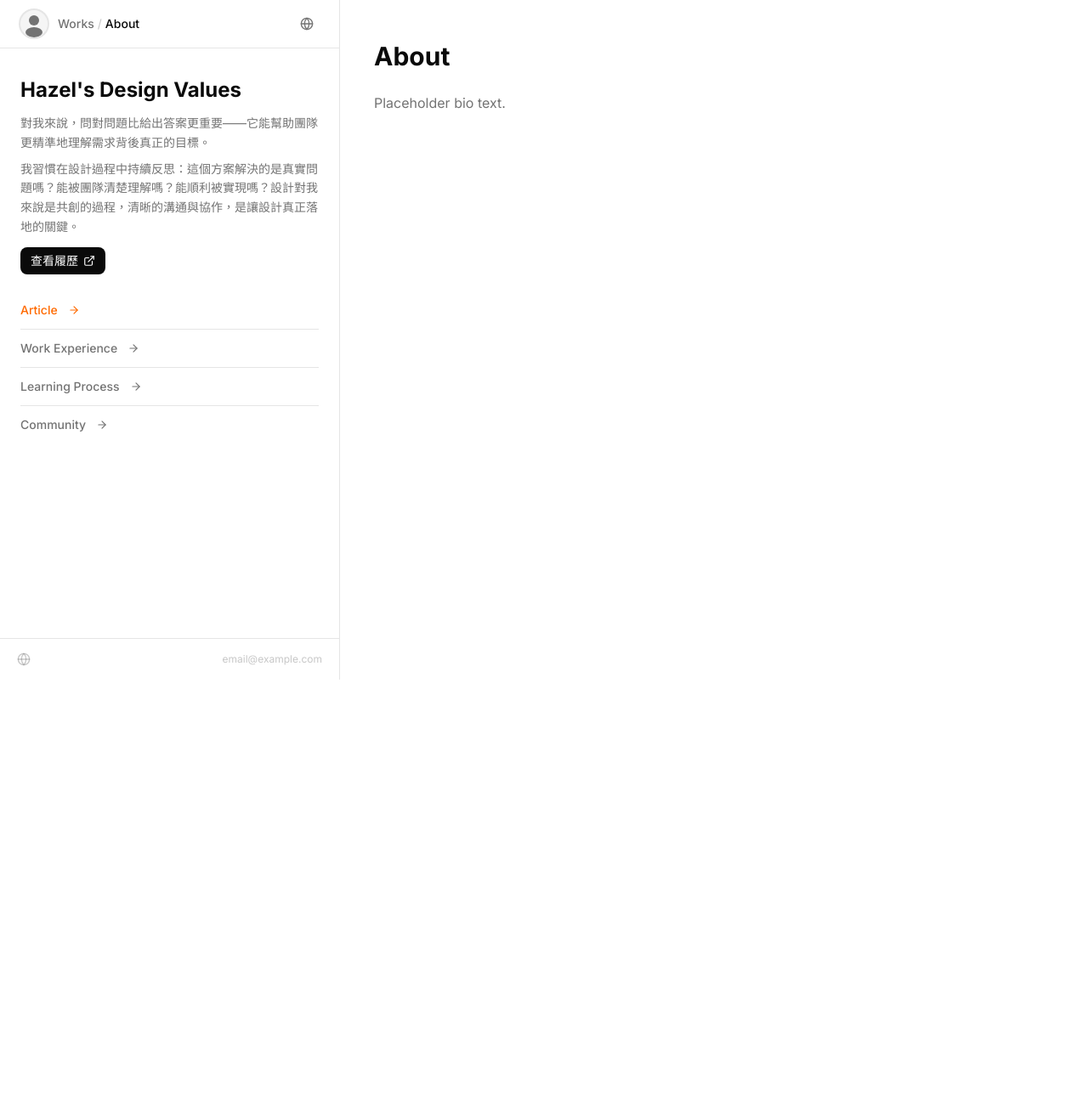
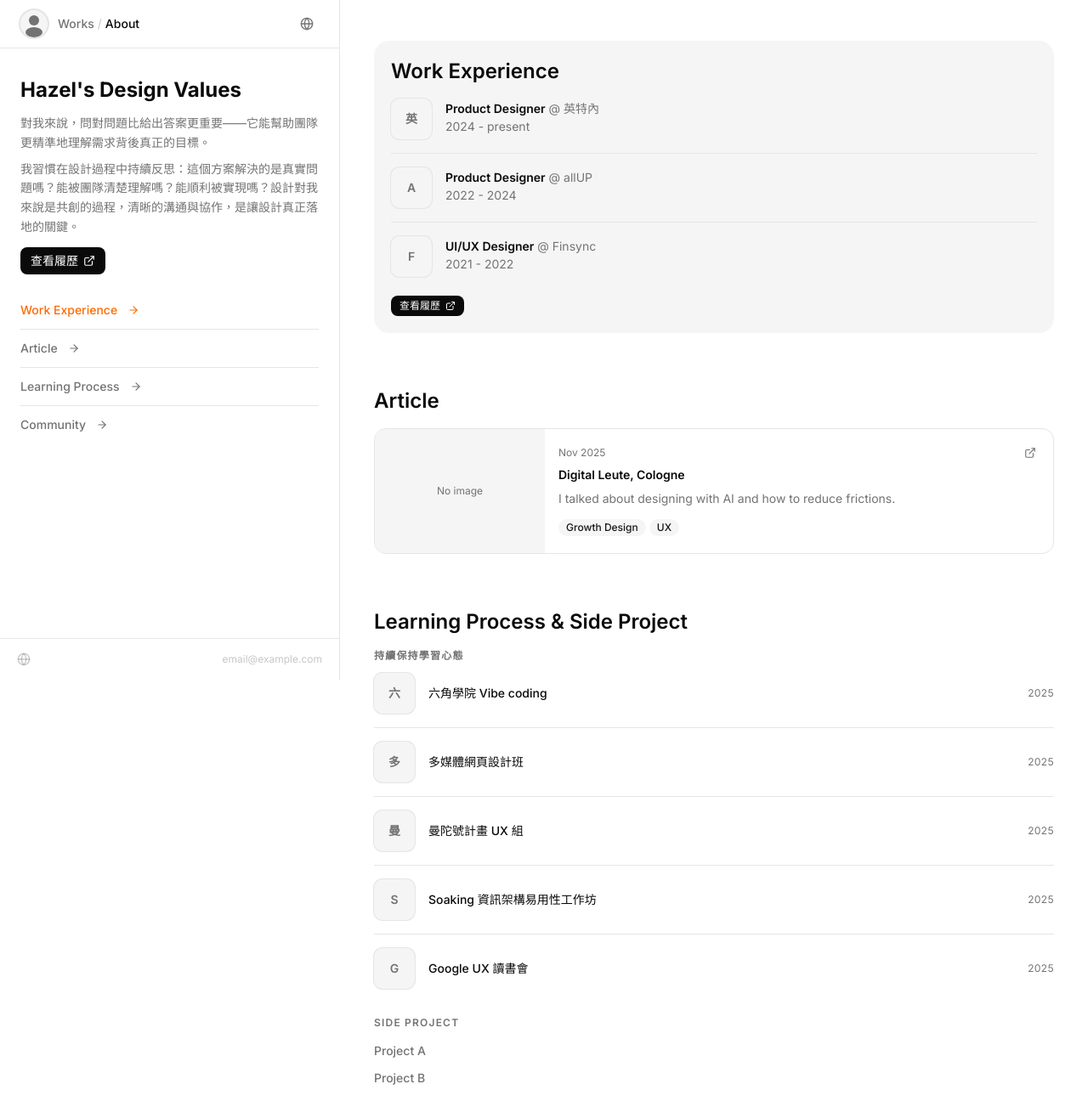
Before and after one commit to Hazelintw/Hazelintw-hazelshih_product_designer-portfolio, a Next.js app: page /about in a window 1280 px wide. Shown: the top 1316 px of the page at 85% size. Before the commit the page ends 800 px from the top, so only its background shows below. Built offline with nearby package versions, Linux system fonts and the light colour scheme.

Commit message:
feat: add article and learning process sections, update resume button style

```diff
--- a/app/(main)/about/page.js
+++ b/app/(main)/about/page.js
@@ -1,8 +1,14 @@
+import Link from "next/link"
+import { ExternalLink } from "lucide-react"
 import { SetPanelLinks } from "@/lib/left-panel-context"
+import SectionLayout from "@/components/SectionLayout"
+import ExperienceItem from "@/components/ExperienceItem"
+import ArticleCard from "@/components/ArticleCard"
+import CourseCard from "@/components/CourseCard"
 
 const ABOUT_LINKS = [
+  { id: "work-experience",  label: "Work Experience"  },
   { id: "article",          label: "Article"          },
-  { id: "work-experience",  label: "Work Experience"  },
   { id: "learning-process", label: "Learning Process" },
   { id: "community",        label: "Community"        },
 ]
@@ -10,9 +16,43 @@ const ABOUT_LINKS = [
 const ABOUT_TEXT =
   "對我來說，問對問題比給出答案更重要——它能幫助團隊更精準地理解需求背後真正的目標。\n\n我習慣在設計過程中持續反思：這個方案解決的是真實問題嗎？能被團隊清楚理解嗎？能順利被實現嗎？設計對我來說是共創的過程，清晰的溝通與協作，是讓設計真正落地的關鍵。"
 
+const WORK_EXPERIENCE = [
+  { logo: "", title: "Product Designer", company: "英特內",  date: "2024 - present" },
+  { logo: "", title: "Product Designer", company: "allUP",   date: "2022 - 2024"    },
+  { logo: "", title: "UI/UX Designer",   company: "Finsync", date: "2021 - 2022"    },
+]
+
+const ARTICLES = [
+  {
+    image: "",
+    date: "Nov 2025",
+    title: "Digital Leute, Cologne",
+    description: "I talked about designing with AI and how to reduce frictions.",
+    badges: ["Growth Design", "UX"],
+    href: "#",
+  },
+]
+
+const COURSES = [
+  { logo: "", name: "六角學院 Vibe coding",               year: "2025" },
+  { logo: "", name: "多媒體網頁設計班",                    year: "2025" },
+  { logo: "", name: "曼陀號計畫 UX 組",                   year: "2025" },
+  { logo: "", name: "Soaking 資訊架構易用性工作坊",        year: "2025" },
+  { logo: "", name: "Google UX 讀書會",                   year: "2025" },
+]
+
+const SIDE_PROJECTS = [
+  { title: "Project A", slug: "project-a" },
+  { title: "Project B", slug: "project-b" },
+]
+
+/* ── LeftPanel CTA 按鈕樣式（對齊 LeftPanel.jsx 的 btnClass，size sm）── */
+const CTA_BTN =
+  "inline-flex items-center gap-1.5 rounded-md bg-foreground px-2.5 py-1 text-xs font-medium text-background transition-opacity hover:opacity-80"
+
 export default function AboutPage() {
   return (
-    <section>
+    <div className="flex flex-col gap-16">
       <SetPanelLinks
         title="Hazel's Design Values"
         text={ABOUT_TEXT}
@@ -23,11 +63,82 @@ export default function AboutPage() {
         showFooter={true}
         links={ABOUT_LINKS}
       />
-      <h1 className="text-3xl font-bold mb-6">About</h1>
-      <p className="text-muted-foreground leading-relaxed">
-        {/* TODO: fill in bio */}
-        Placeholder bio text.
-      </p>
-    </section>
+
+      {/* ══ Work Experience ══════════════════════════ */}
+      <div className="rounded-2xl bg-muted p-5 flex flex-col gap-5">
+        <SectionLayout
+          id="work-experience"
+          title="Work Experience"
+          vertical
+          style={{ scrollMarginTop: "80px" }}
+        >
+          <div className="flex flex-col">
+            {WORK_EXPERIENCE.map((item) => (
+              <ExperienceItem key={item.company} {...item} />
+            ))}
+          </div>
+          <div className="mt-5">
+            <a href="#" className={CTA_BTN}>
+              查看履歷
+              <ExternalLink className="size-3" />
+            </a>
+          </div>
+        </SectionLayout>
+      </div>
+
+      {/* ══ Article ══════════════════════════════════ */}
+      <SectionLayout
+        id="article"
+        title="Article"
+        vertical
+        style={{ scrollMarginTop: "80px" }}
+      >
+        <div className="flex flex-col gap-4">
+          {ARTICLES.map((article) => (
+            <ArticleCard key={article.title} {...article} />
+          ))}
+        </div>
+      </SectionLayout>
+
+      {/* ══ Learning Process + Side Project ══════════ */}
+      <SectionLayout
+        id="learning-process"
+        title="Learning Process & Side Project"
+        vertical
+        style={{ scrollMarginTop: "80px" }}
+      >
+        {/* 持續保持學習心態 */}
+        <div className="flex flex-col gap-3">
+          <p className="text-xs font-semibold text-muted-foreground uppercase tracking-widest">
+            持續保持學習心態
+          </p>
+          <div className="flex flex-col">
+            {COURSES.map((course) => (
+              <CourseCard key={course.name} {...course} />
+            ))}
+          </div>
+        </div>
+
+        {/* Side Project */}
+        <div className="flex flex-col gap-3 mt-8">
+          <p className="text-xs font-semibold text-muted-foreground uppercase tracking-widest">
+            Side Project
+          </p>
+          <ul className="flex flex-col gap-2">
+            {SIDE_PROJECTS.map(({ title, slug }) => (
+              <li key={slug}>
+                <Link
+                  href={`/project/${slug}`}
+                  className="text-sm font-medium hover:text-foreground text-muted-foreground transition-colors"
+                >
+                  {title}
+                </Link>
+              </li>
+            ))}
+          </ul>
+        </div>
+      </SectionLayout>
+
+    </div>
   )
 }
--- /dev/null
+++ b/components/ArticleCard.jsx
@@ -0,0 +1,73 @@
+import Link from "next/link"
+import Image from "next/image"
+import { ExternalLink } from "lucide-react"
+import Badge from "@/components/Badge"
+
+/**
+ * ArticleCard — 左圖右文的文章卡片，點擊開新分頁
+ *
+ * Props:
+ *  - image        string    封面圖片路徑（選填）
+ *  - date         string    發布日期，e.g. "Nov 2025"
+ *  - title        string    文章標題
+ *  - description  string    摘要文字
+ *  - badges       string[]  標籤清單
+ *  - href         string    外連網址
+ */
+export default function ArticleCard({ image, date, title, description, badges = [], href }) {
+  return (
+    <Link
+      href={href}
+      target="_blank"
+      rel="noopener noreferrer"
+      className="flex gap-4 rounded-xl border bg-card overflow-hidden transition-shadow hover:shadow-md group"
+    >
+      {/* 左側：封面圖 */}
+      <div className="relative w-[200px] shrink-0 bg-muted">
+        {image ? (
+          <Image
+            src={image}
+            alt={title}
+            fill
+            className="object-cover"
+            sizes="200px"
+          />
+        ) : (
+          <div className="absolute inset-0 flex items-center justify-center text-xs text-muted-foreground">
+            No image
+          </div>
+        )}
+      </div>
+
+      {/* 右側：文字內容 */}
+      <div className="flex flex-col gap-2 py-5 pr-5 flex-1 min-w-0">
+
+        {/* 頂部：日期 + 外連 icon */}
+        <div className="flex items-center justify-between">
+          <p className="text-xs text-muted-foreground">{date}</p>
+          <ExternalLink className="size-3.5 text-muted-foreground group-hover:text-foreground transition-colors shrink-0" />
+        </div>
+
+        {/* 標題 */}
+        <h3 className="text-sm font-semibold leading-snug">{title}</h3>
+
+        {/* 描述 */}
+        {description && (
+          <p className="text-sm text-muted-foreground leading-relaxed line-clamp-3">
+            {description}
+          </p>
+        )}
+
+        {/* Badges */}
+        {badges.length > 0 && (
+          <div className="flex flex-wrap gap-1 mt-auto pt-1">
+            {badges.map((b) => (
+              <Badge key={b} label={b} />
+            ))}
+          </div>
+        )}
+
+      </div>
+    </Link>
+  )
+}
--- /dev/null
+++ b/components/CourseCard.jsx
@@ -0,0 +1,34 @@
+import Image from "next/image"
+
+/**
+ * CourseCard — 單筆課程 / 學習紀錄列
+ *
+ * Props:
+ *  - logo   string  logo 圖片路徑（空值顯示 bg-muted 佔位）
+ *  - name   string  課程名稱
+ *  - year   string  年份
+ */
+export default function CourseCard({ logo, name, year }) {
+  return (
+    <div className="flex items-center gap-4 py-4 first:pt-0 last:pb-0 [&:not(:last-child)]:border-b">
+
+      {/* Logo */}
+      <div className="relative size-12 shrink-0 rounded-lg bg-muted overflow-hidden ring-1 ring-border">
+        {logo ? (
+          <Image src={logo} alt={name} fill className="object-cover" sizes="48px" />
+        ) : (
+          <span className="flex h-full w-full items-center justify-center text-sm font-semibold text-muted-foreground uppercase">
+            {name?.[0] ?? "?"}
+          </span>
+        )}
+      </div>
+
+      {/* 課程名稱 */}
+      <p className="flex-1 min-w-0 text-sm font-medium leading-snug">{name}</p>
+
+      {/* 年份 */}
+      <p className="text-xs text-muted-foreground tabular-nums shrink-0">{year}</p>
+
+    </div>
+  )
+}
--- /dev/null
+++ b/components/ExperienceItem.jsx
@@ -0,0 +1,40 @@
+import Image from "next/image"
+
+/**
+ * ExperienceItem — 單筆工作經歷列
+ *
+ * Props:
+ *  - logo     string  公司 logo 圖片路徑（空值顯示 bg-muted 佔位）
+ *  - title    string  職稱
+ *  - company  string  公司名稱
+ *  - date     string  任職期間，e.g. "2024 - present"
+ */
+export default function ExperienceItem({ logo, title, company, date }) {
+  return (
+    <div className="flex items-center gap-4 py-4 first:pt-0 last:pb-0 [&:not(:last-child)]:border-b">
+
+      {/* Logo */}
+      <div className="relative size-12 shrink-0 rounded-lg bg-muted overflow-hidden ring-1 ring-border">
+        {logo ? (
+          <Image src={logo} alt={company} fill className="object-cover" sizes="48px" />
+        ) : (
+          <span className="flex h-full w-full items-center justify-center text-sm font-semibold text-muted-foreground uppercase">
+            {company?.[0] ?? "?"}
+          </span>
+        )}
+      </div>
+
+      {/* 文字 */}
+      <div className="flex-1 min-w-0 flex flex-col gap-1">
+        {/* 上方：Title @ Company */}
+        <p className="text-sm font-semibold leading-none">
+          {title}
+          <span className="text-muted-foreground font-normal"> @ {company}</span>
+        </p>
+        {/* 下方：任職期間 */}
+        <p className="text-sm text-muted-foreground">{date}</p>
+      </div>
+
+    </div>
+  )
+}
--- a/components/SectionLayout.jsx
+++ b/components/SectionLayout.jsx
@@ -9,11 +9,12 @@
  *  - vertical  boolean           true = 標題在上、內容在下（單欄垂直）
  *                                false（預設）= 左標題右內容水平兩欄
  *  - className string (optional) 額外 className
+ *  - style     object (optional)  inline style（如 scrollMarginTop）
  */
-export default function SectionLayout({ id, title, subtitle, children, vertical = false, className }) {
+export default function SectionLayout({ id, title, subtitle, children, vertical = false, className, style }) {
   if (vertical) {
     return (
-      <section id={id} className={`flex flex-col gap-4 ${className ?? ""}`}>
+      <section id={id} style={style} className={`flex flex-col gap-4 ${className ?? ""}`}>
 
         {/* 標題區：垂直排列靠左 */}
         <div>
@@ -33,7 +34,7 @@ export default function SectionLayout({ id, title, subtitle, children, vertical
   }
 
   return (
-    <section id={id} className={`flex flex-col md:flex-row gap-8 ${className ?? ""}`}>
+    <section id={id} style={style} className={`flex flex-col md:flex-row gap-8 ${className ?? ""}`}>
 
       {/* 左欄：標題 + 副標題，固定寬度，靠上對齊 */}
       <div className="w-full md:w-[180px] shrink-0">
```
